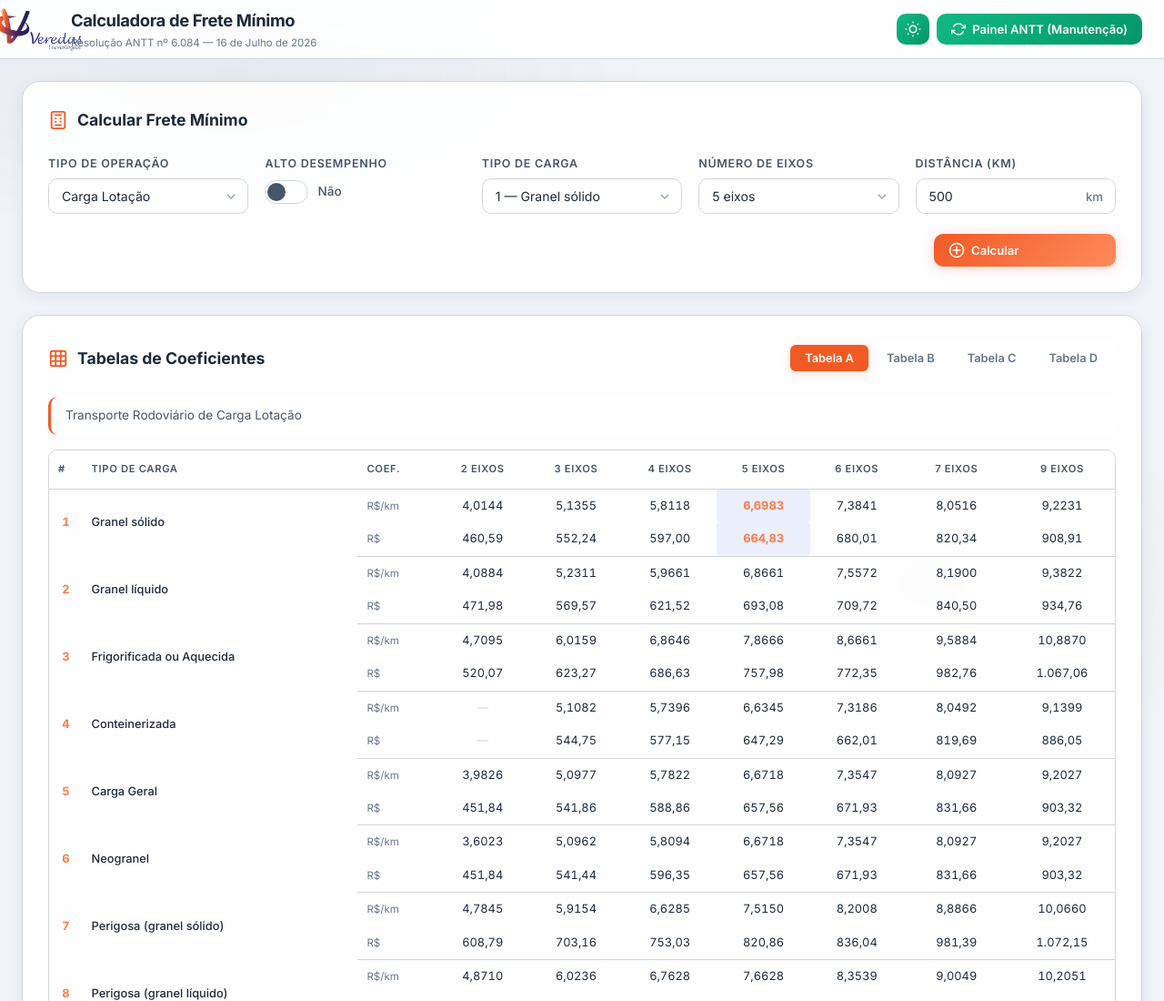
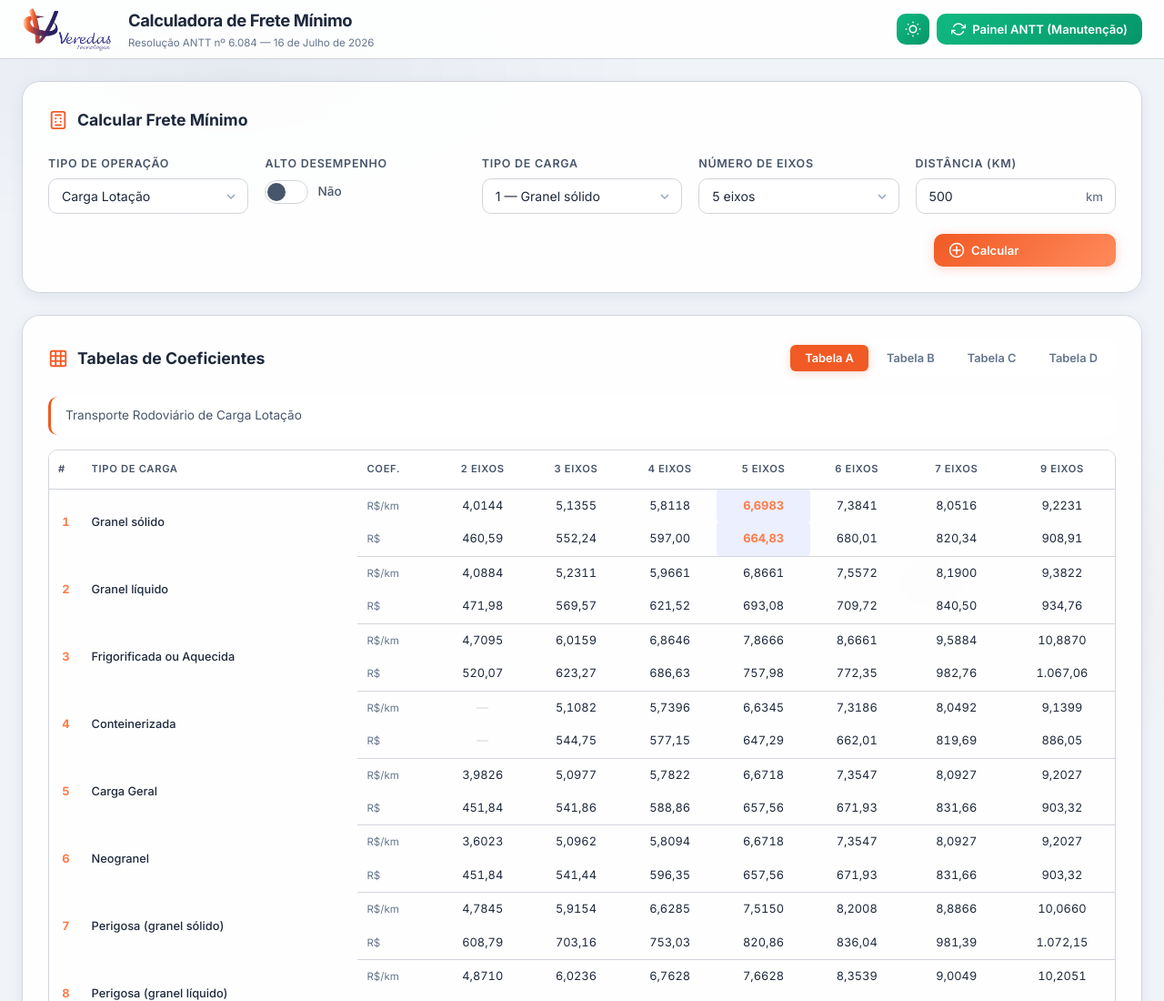
Before and after one commit to ArthurVti8/Calculo-Ciot, a website: page index.html in a window 1280 px wide. Shown: the top 1100 px of the page at 91% size. Drawn offline with Linux system fonts and the light colour scheme; no server answers.

Commit message:
UI: Fix logo overlapping text by setting width/height to auto

```diff
--- a/index.html
+++ b/index.html
@@ -16,7 +16,7 @@
   <header id="app-header">
     <div class="header-inner">
       <div class="logo-group">
-        <div class="logo-icon" style="background: transparent; border: none; box-shadow: none;">
+        <div class="logo-icon" style="background: transparent; border: none; box-shadow: none; width: auto; height: auto;">
           <img src="Logo_VTI.png" alt="Logo Veredas" style="width: 103px; height: 50px; object-fit: contain;">
         </div>
         <div>
```
